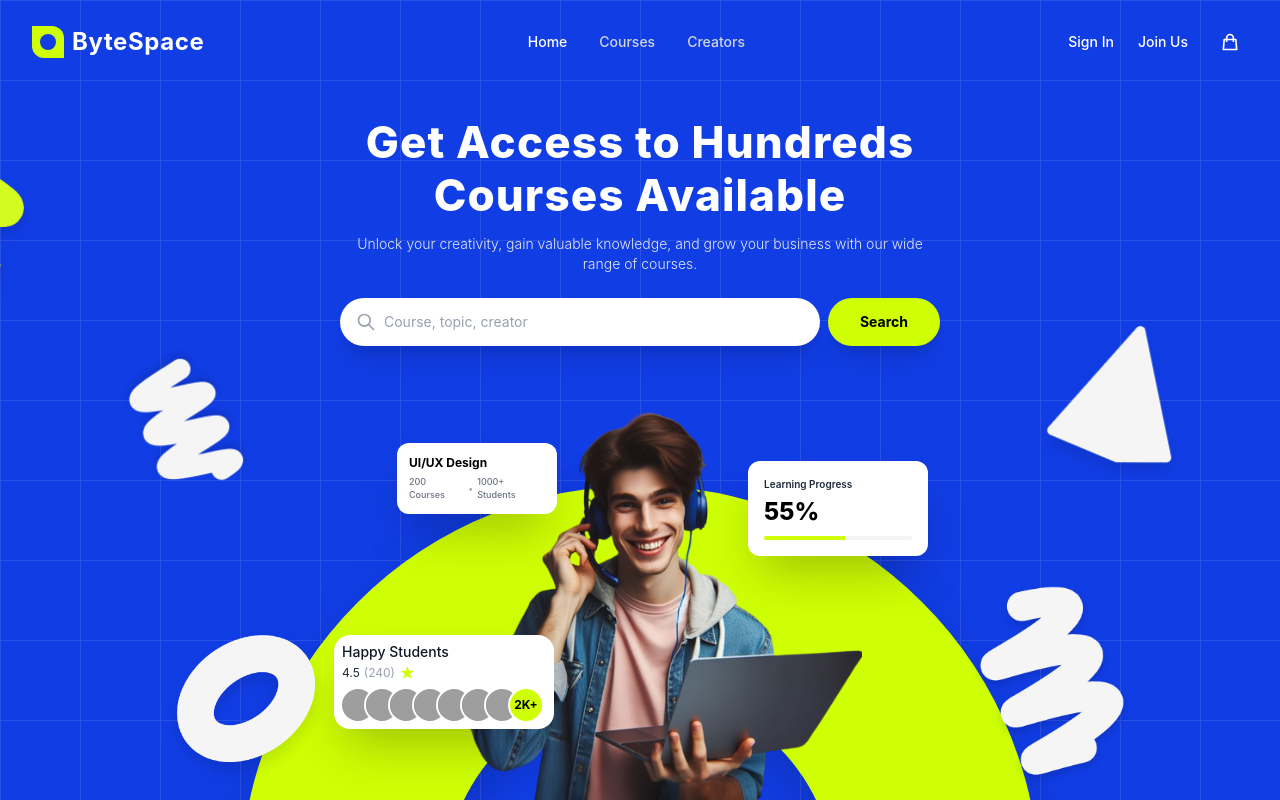
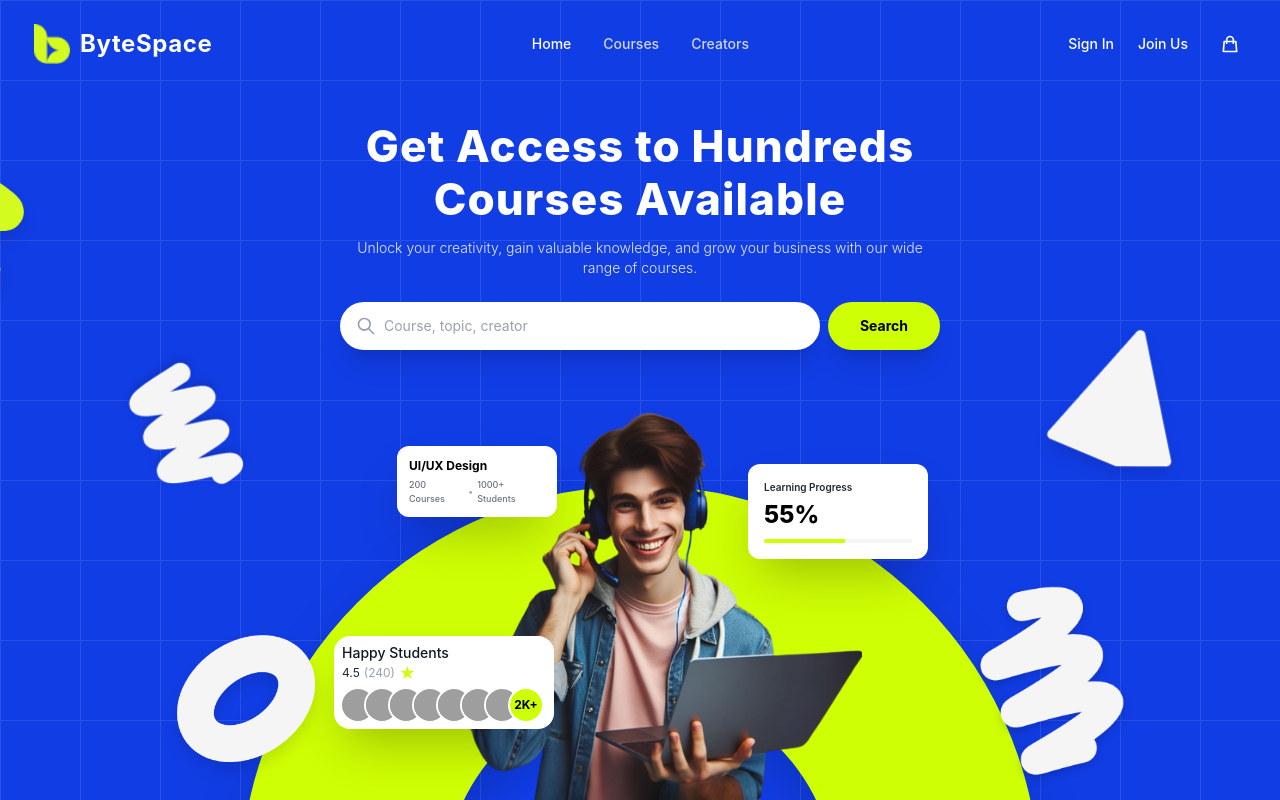
Before and after one commit to Eshtiaque/Bytespace-frontend, a React (Vite) app: page / in a window 1280 px wide. Built offline with nearby package versions, Linux system fonts and the light colour scheme; grey boxes are pictures that could not be loaded.

Commit message:
Complete Logo

```diff
--- a/index.html
+++ b/index.html
@@ -2,9 +2,9 @@
 <html lang="en">
   <head>
     <meta charset="UTF-8" />
-    <link rel="icon" type="image/svg+xml" href="/favicon.png" />
+    <link rel="icon" type="image/svg+xml" href="/Vector.png" />
     <meta name="viewport" content="width=device-width, initial-scale=1.0" />
-    <title>Byte Space</title>
+    <title>ByteSpace New</title>
   </head>
   <body>
     <div id="root"></div>
--- a/src/components/Navbar/Navbar.jsx
+++ b/src/components/Navbar/Navbar.jsx
@@ -5,11 +5,14 @@ const Navbar = () => {
     <nav className="flex items-center justify-between px-8 py-6 text-white max-w-7xl mx-auto w-full relative z-20">
       {/* Brand Logo */}
       <div className="flex items-center gap-2 cursor-pointer">
-        <div className="w-8 h-8 bg-[#cfff04] rounded-tr-xl rounded-bl-xl flex items-center justify-center">
-          <div className="w-4 h-4 bg-[#113de5] rounded-full"></div>
-        </div>
-        <span className="text-2xl font-bold tracking-wide">ByteSpace</span>
-      </div>
+  {/* Logo image replacing the CSS placeholder */}
+  <img
+    src="/Vector.png"
+    alt="ByteSpace Logo"
+    className="w-8 h-8 md:w-10 md:h-10 object-contain"
+  />
+  <span className="text-2xl font-bold tracking-wide">ByteSpace</span>
+</div>
 
       {/* Center Navigation Links */}
       <ul className="hidden md:flex items-center gap-8 text-sm font-medium">
```
Also changed, not shown: public/Vector.png (added).
